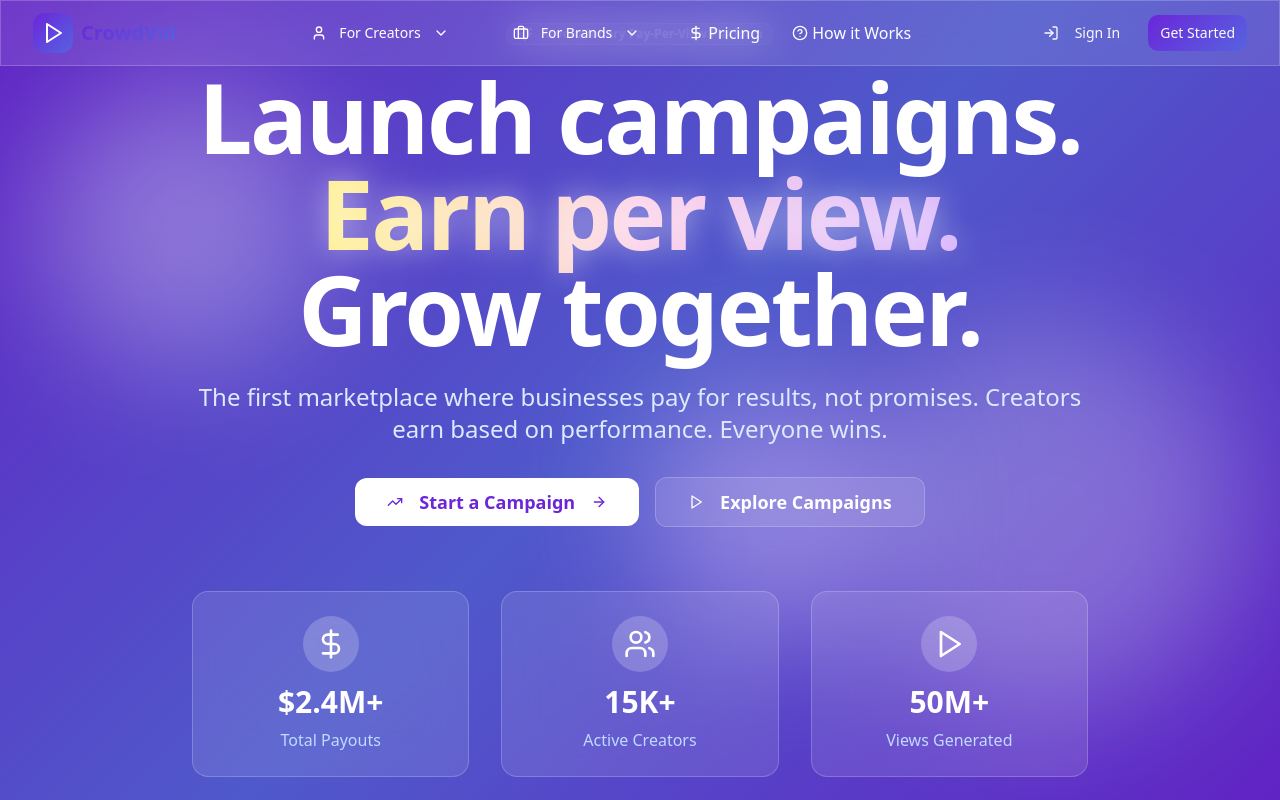
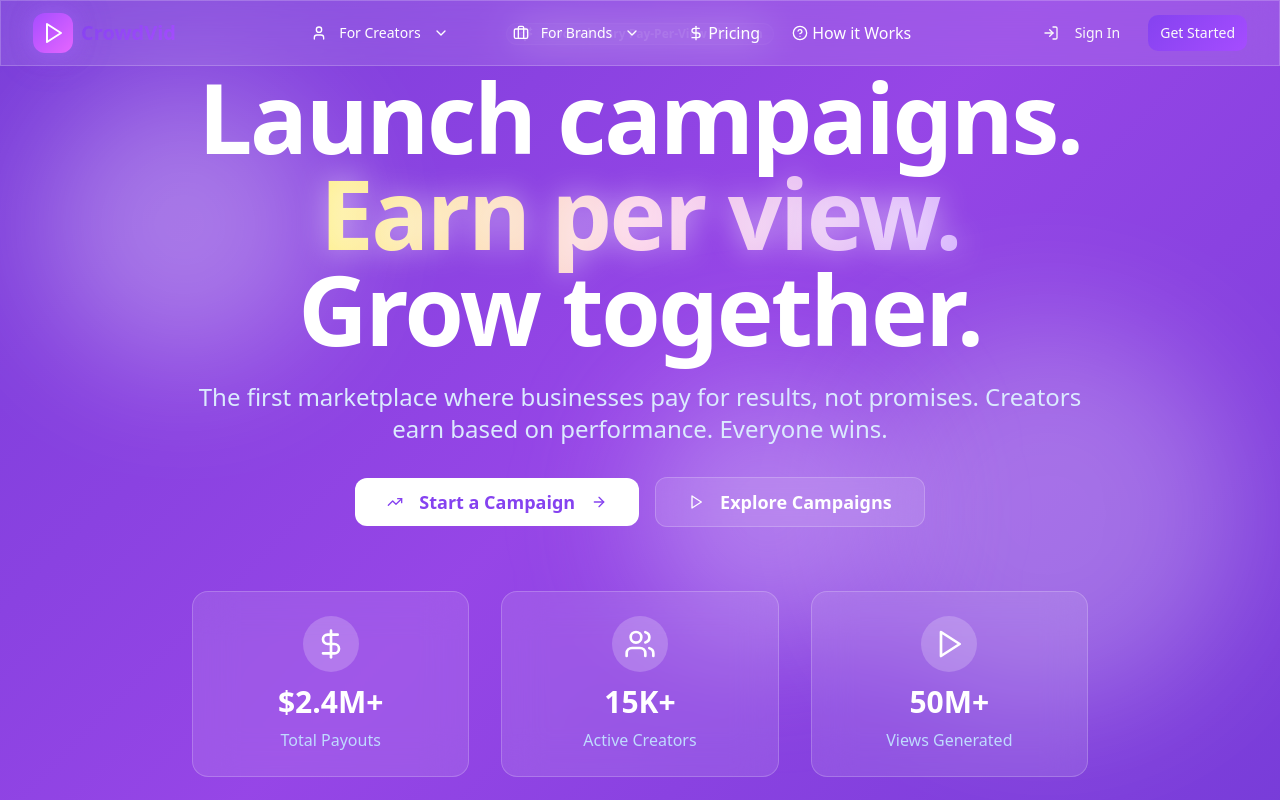
Before and after one commit to Mateo20-05/view-pay-grow, a React (Vite) app: page / in a window 1280 px wide. Shown: the top 800 px of the page. Built offline with nearby package versions, Linux system fonts and the light colour scheme.

Commit message:
Refactor navigation colors
Update navigation colors to be more vibrant and stand out against the background.

```diff
--- a/src/components/layout/Navigation.tsx
+++ b/src/components/layout/Navigation.tsx
@@ -28,7 +28,7 @@ export function Navigation() {
         <div className="flex items-center justify-between h-16">
           {/* Logo */}
           <div className="flex items-center space-x-2">
-            <div className="p-2 rounded-lg gradient-primary">
+            <div className="p-2 rounded-lg gradient-bright logo-glow">
               <Play className="h-6 w-6 text-white" />
             </div>
             <span className="text-xl font-bold text-gradient">CrowdVid</span>
--- a/src/index.css
+++ b/src/index.css
@@ -19,9 +19,10 @@ All colors MUST be HSL.
     --popover-foreground: 0 0% 98%;
 
     /* Purple-Blue Brand Palette */
-    --primary: 263 70% 50%;
+    --primary: 263 85% 60%;
     --primary-foreground: 0 0% 98%;
-    --primary-glow: 263 70% 60%;
+    --primary-glow: 263 90% 70%;
+    --primary-bright: 270 100% 65%;
 
     --secondary: 240 4.8% 95.9%;
     --secondary-foreground: 240 5.9% 10%;
@@ -40,9 +41,10 @@ All colors MUST be HSL.
     --ring: 263 70% 50%;
 
     /* CrowdVid Gradients */
-    --gradient-primary: linear-gradient(135deg, hsl(263 70% 50%), hsl(235 69% 61%));
-    --gradient-secondary: linear-gradient(135deg, hsl(235 69% 61%), hsl(263 70% 50%));
-    --gradient-hero: linear-gradient(135deg, hsl(263 70% 50%) 0%, hsl(235 69% 61%) 50%, hsl(263 70% 50%) 100%);
+    --gradient-primary: linear-gradient(135deg, hsl(263 85% 60%), hsl(270 100% 65%));
+    --gradient-secondary: linear-gradient(135deg, hsl(270 100% 65%), hsl(263 85% 60%));
+    --gradient-hero: linear-gradient(135deg, hsl(263 85% 60%) 0%, hsl(270 100% 65%) 50%, hsl(263 85% 60%) 100%);
+    --gradient-bright: linear-gradient(135deg, hsl(270 100% 65%), hsl(290 100% 70%));
 
     /* Glass Effects */
     --glass-bg: rgba(255, 255, 255, 0.1);
@@ -139,6 +141,14 @@ All colors MUST be HSL.
     background: var(--gradient-hero);
   }
 
+  .gradient-bright {
+    background: var(--gradient-bright);
+  }
+
+  .logo-glow {
+    box-shadow: 0 0 20px hsl(var(--primary-glow) / 0.5), 0 0 40px hsl(var(--primary-bright) / 0.3);
+  }
+
   .glass {
     background: var(--glass-bg);
     border: 1px solid var(--glass-border);
```
